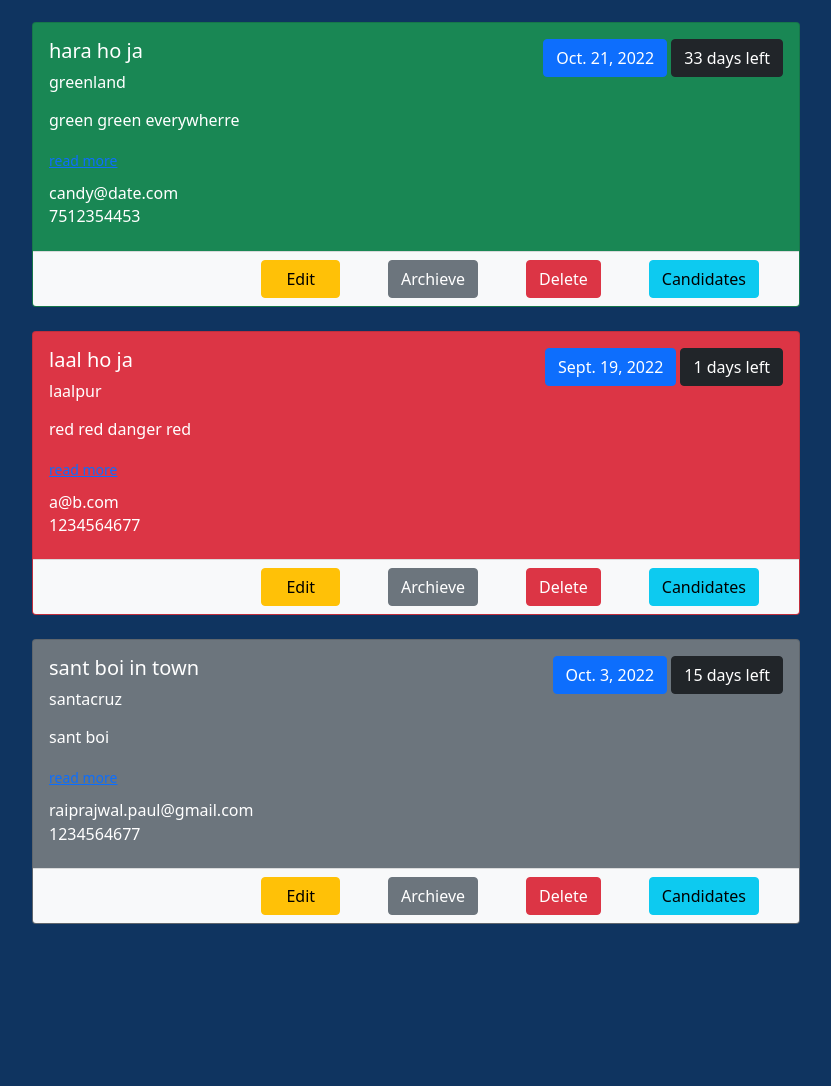
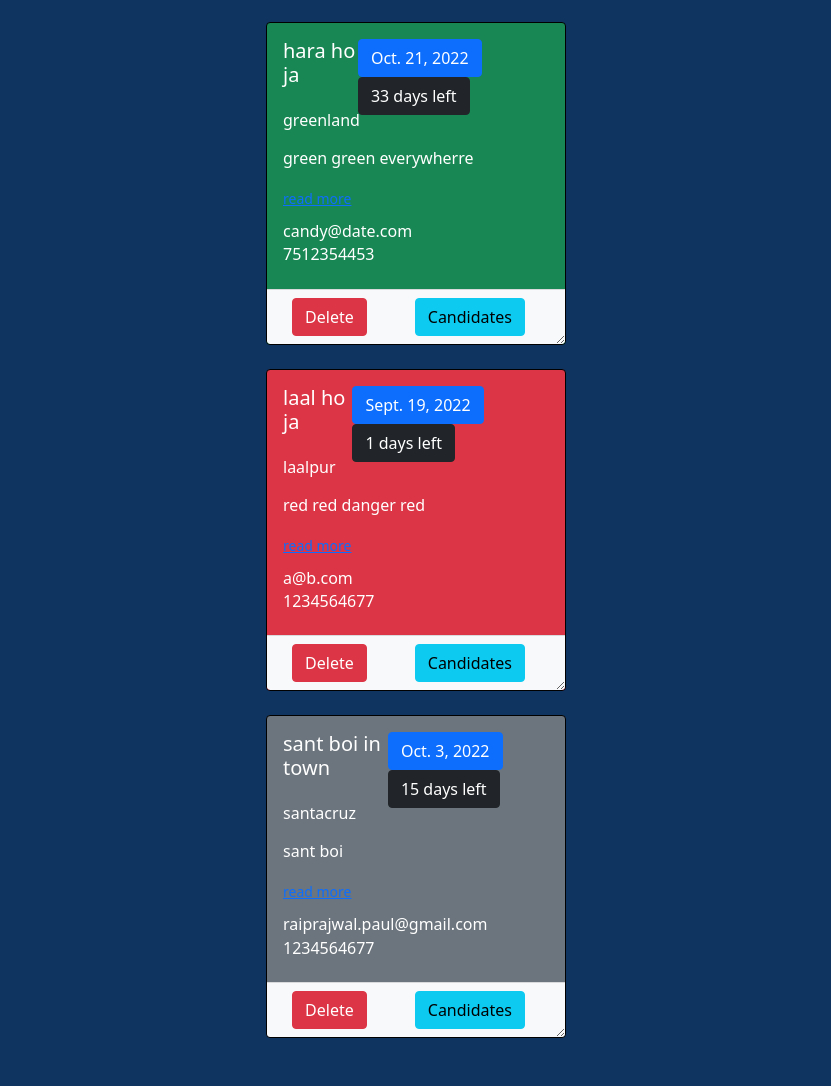
Before and after one commit to prajwal-5/Job-Board, a Django app: page /dashboard/1 in a window 1280 px wide. Shown: the part 74-1160 px from the top of the page, without its empty margins (224-1055 px from the left). Before the commit the page ends 998 px from the top, so only its background shows below. Run offline with Django 4.2, Linux system fonts and the light colour scheme; a user stored in the database is signed in; data comes from the database, SQL or seed files in the repository; both versions use the stored data as it was after the commit; some libraries are stand-ins or nearby versions.

Commit message:
card drag and drop done

```diff
--- a/board/models.py
+++ b/board/models.py
@@ -13,6 +13,7 @@
     email = models.EmailField()
     is_archieved = models.BooleanField(default=False)
     people = models.ManyToManyField(get_user_model())
+    order = models.IntegerField(default=0, blank=True)
 
 
     @property
@@ -30,3 +31,7 @@
             return "warning"
         else:
             return "secondary"
+
+
+    class Meta:
+        ordering = ['order', 'pk']
--- a/board/static/css/core.css
+++ b/board/static/css/core.css
@@ -24,3 +24,14 @@
 .job{
     width: 100vh;
 }
+
+.resizable {
+    overflow: scroll;
+    resize: both;
+    max-width: 300px;
+    max-height: 460px;
+    border: 1px solid black;
+    min-width: 50px;
+    min-height: 50px;
+    background-color: skyblue;
+}
--- /dev/null
+++ b/board/static/js/custom.js
@@ -0,0 +1,14 @@
+var row;
+function start(){
+  row = event.target;
+}
+function dragover(){
+  var e = event;
+  e.preventDefault();
+
+  let children= Array.from(e.target.parentNode.parentNode.children);
+  if(children.indexOf(e.target.parentNode)>children.indexOf(row))
+    e.target.parentNode.after(row);
+  else
+    e.target.parentNode.before(row);
+}
--- a/board/templates/base.html
+++ b/board/templates/base.html
@@ -20,6 +20,7 @@
     <script src="{% static 'js/jquery.js' %}"></script>
     <script src="{% static 'js/popper.js' %}"></script>
     <script src="{% static 'js/bootstrap.js' %}"></script>
+    <script src="{% static 'js/custom.js' %}"></script>
 
 </body>
 </html>
--- a/board/templates/dashboard.html
+++ b/board/templates/dashboard.html
@@ -37,10 +37,16 @@
       {% endif %}
   </div>
 
-  <div class = "my-5">
+  <div id="jobs" class = "my-5">
     {% for job in jobs %}
     {% if not job.is_archieved %}
-    <div class="card my-4 bg-{{job.bg_class}} text-white" style="width: 48rem;">
+    <div
+    {% if category == "Terraformer" %}
+    draggable="true" ondragstart="start()"  ondragover="dragover()" class="card my-4 bg-{{job.bg_class}} text-white resizable"
+    style="width: 48rem; cursor: move;">
+    {% else %}
+    class="card my-4 bg-{{job.bg_class}} text-white" style="width: 48rem;">
+    {% endif %}
       <div class="card-body">
         <div class="d-flex justify-content-between">
           <div><h5 class="card-title">{{job.title}}</h5></div>
@@ -80,6 +86,5 @@
     {% endfor %}
   </div>
   </div>
-
 </div>
 {% endblock content %}
```
Also changed, not shown: board/migrations/0006_alter_job_options_job_order.py (added), db.sqlite3.
